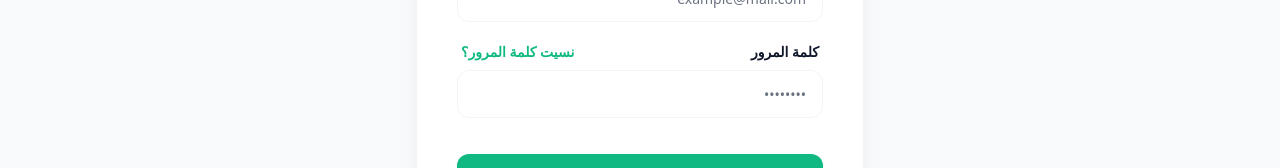
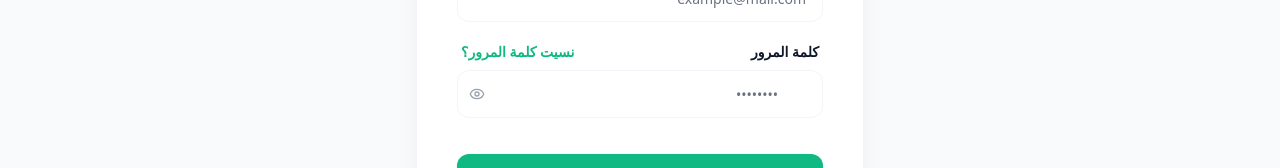
Before and after one commit to AhmedOmar2003/fi-elsekka, a Next.js app: page /login in a window 1280 px wide. Shown: the part 313-481 px from the top of the page. Built offline with nearby package versions, Linux system fonts and the light colour scheme; no server answers; the database is empty.

Commit message:
feat: add show/hide password eye toggle to login, register, and update-password pages

```diff
--- a/src/app/login/page.tsx
+++ b/src/app/login/page.tsx
@@ -10,6 +10,7 @@ import { Input } from "@/components/ui/input"
 import { signIn } from "@/services/authService"
 import { supabase } from "@/lib/supabase"
 import { LogIn, AlertCircle, Mail } from "lucide-react"
+import { PasswordInput } from "@/components/ui/password-input"
 
 export default function LoginPage() {
   return (
@@ -121,8 +122,7 @@ function LoginContent() {
             <label className="text-sm font-bold text-foreground">كلمة المرور</label>
             <Link href="/forgot-password" className="text-sm font-bold text-primary hover:underline">نسيت كلمة المرور؟</Link>
           </div>
-          <Input
-            type="password"
+          <PasswordInput
             value={password}
             onChange={e => setPassword(e.target.value)}
             placeholder="••••••••"
--- a/src/app/register/page.tsx
+++ b/src/app/register/page.tsx
@@ -7,6 +7,7 @@ import { Header } from "@/components/layout/header"
 import { Footer } from "@/components/layout/footer"
 import { Button } from "@/components/ui/button"
 import { Input } from "@/components/ui/input"
+import { PasswordInput } from "@/components/ui/password-input"
 import { signUp, signIn } from "@/services/authService"
 import { UserPlus, AlertCircle, CheckCircle } from "lucide-react"
 
@@ -123,8 +124,7 @@ function RegisterContent() {
 
           <div className="space-y-2">
             <label className="text-sm font-bold text-foreground px-1">كلمة المرور</label>
-            <Input
-              type="password"
+            <PasswordInput
               value={password}
               onChange={e => setPassword(e.target.value)}
               placeholder="••••••••"
--- a/src/app/update-password/page.tsx
+++ b/src/app/update-password/page.tsx
@@ -11,6 +11,7 @@ import { updateAuthPassword } from "@/services/authService"
 import { KeyRound, ShieldCheck, AlertCircle, ArrowRight } from "lucide-react"
 import { toast } from "sonner"
 import { supabase } from "@/lib/supabase"
+import { PasswordInput } from "@/components/ui/password-input"
 
 export default function UpdatePasswordPage() {
   return (
@@ -170,8 +171,7 @@ function UpdatePasswordContent() {
       <form onSubmit={handleSubmit} className="space-y-5">
         <div className="space-y-2">
           <label className="text-sm font-bold text-foreground px-1">كلمة المرور الجديدة</label>
-          <Input
-            type="password"
+          <PasswordInput
             value={password}
             onChange={e => setPassword(e.target.value)}
             placeholder="••••••••"
@@ -184,8 +184,7 @@ function UpdatePasswordContent() {
 
         <div className="space-y-2">
           <label className="text-sm font-bold text-foreground px-1">تأكيد كلمة المرور الجديدة</label>
-          <Input
-            type="password"
+          <PasswordInput
             value={confirmPassword}
             onChange={e => setConfirmPassword(e.target.value)}
             placeholder="••••••••"
--- /dev/null
+++ b/src/components/ui/password-input.tsx
@@ -0,0 +1,32 @@
+"use client"
+
+import * as React from "react"
+import { Eye, EyeOff } from "lucide-react"
+import { Input } from "@/components/ui/input"
+
+interface PasswordInputProps extends React.InputHTMLAttributes<HTMLInputElement> {
+  className?: string
+}
+
+export function PasswordInput({ className, ...props }: PasswordInputProps) {
+  const [show, setShow] = React.useState(false)
+
+  return (
+    <div className="relative">
+      <Input
+        type={show ? "text" : "password"}
+        className={`pr-11 ${className || ""}`}
+        {...props}
+      />
+      <button
+        type="button"
+        onClick={() => setShow(v => !v)}
+        className="absolute left-3 top-1/2 -translate-y-1/2 text-gray-400 hover:text-foreground transition-colors"
+        tabIndex={-1}
+        aria-label={show ? "إخفاء كلمة المرور" : "إظهار كلمة المرور"}
+      >
+        {show ? <EyeOff className="w-4 h-4" /> : <Eye className="w-4 h-4" />}
+      </button>
+    </div>
+  )
+}
```
Also changed, not shown: public/sw.js.
